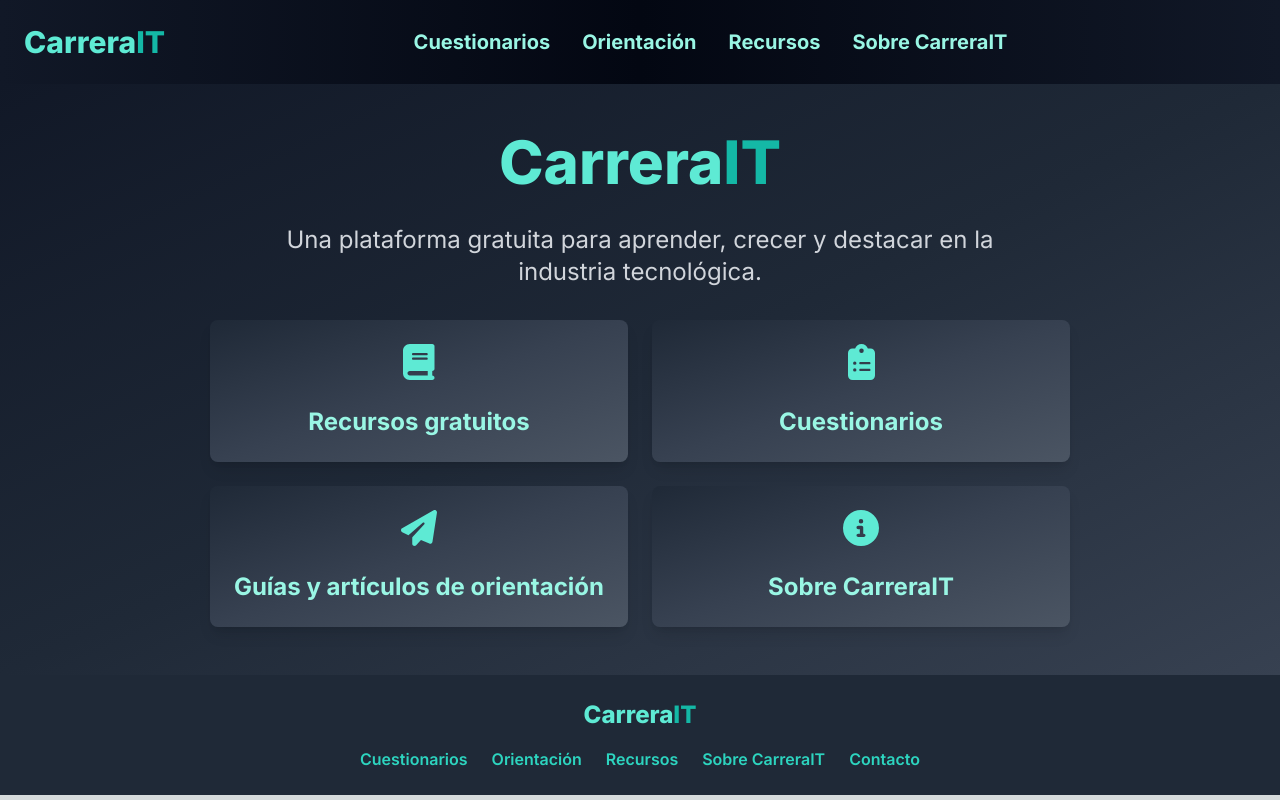
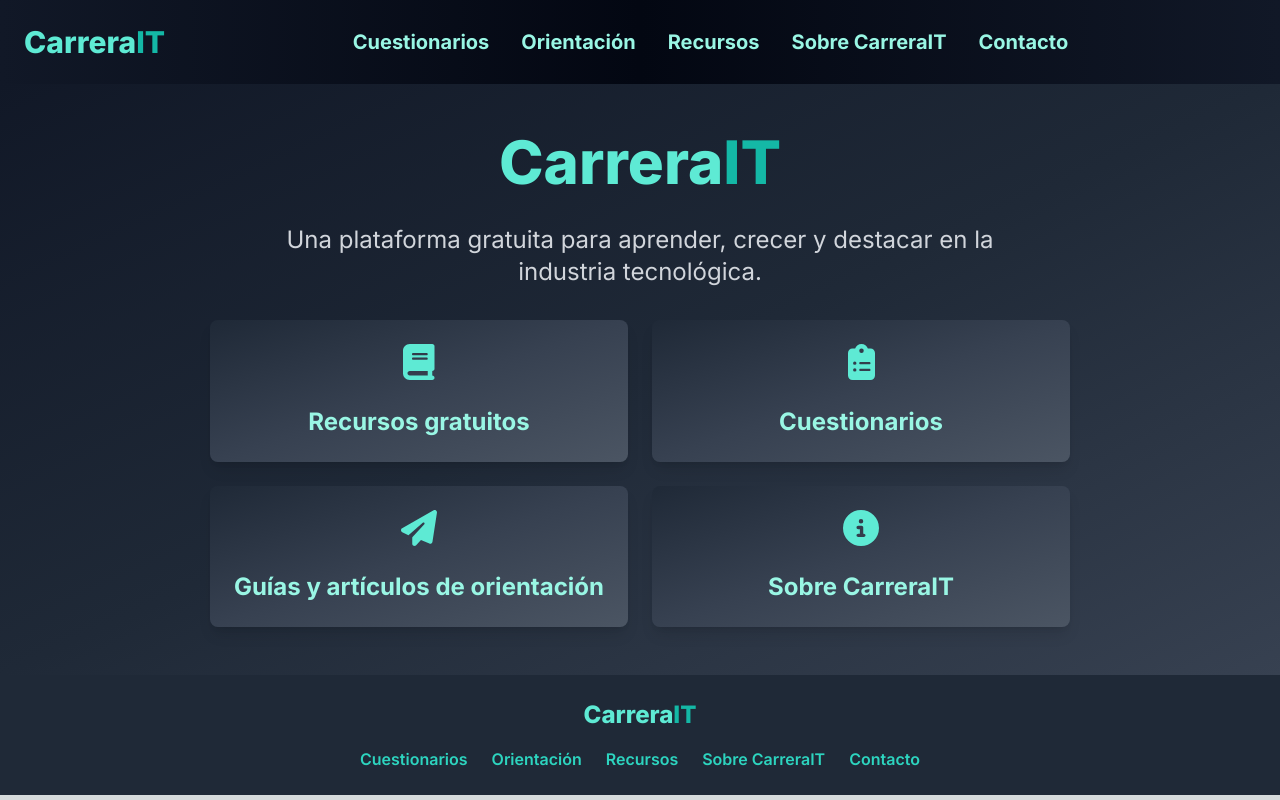
Before and after one commit to aronmilenait/carrerait-roadmap, a Next.js app in the folder carrerait-roadmap/: page / in a window 1280 px wide. Built offline with nearby package versions, Linux system fonts and the light colour scheme.

Commit message:
refactor: update navbar

```diff
--- a/carrerait-roadmap/src/app/components/Navbar.tsx
+++ b/carrerait-roadmap/src/app/components/Navbar.tsx
@@ -19,6 +19,14 @@ const Navbar = () => {
     "text-center",
     "text-lg sm:text-xl",
     "font-bold",
+  ];
+
+  const links = [
+    { href: "/cuestionario", label: "Cuestionarios" },
+    { href: "/orientacion", label: "Orientación" },
+    { href: "/recursos", label: "Recursos" },
+    { href: "/sobre-carrerait", label: "Sobre CarreraIT" },
+    { href: "/contacto", label: "Contacto" },
   ];
 
   return (
@@ -46,26 +54,17 @@ const Navbar = () => {
         } sm:flex sm:flex-grow sm:justify-center mt-4 sm:mt-0`}
       >
         <ul className="flex flex-col items-center space-y-4 sm:flex-row sm:space-y-0 sm:space-x-8">
-          <li>
-            <a href="/cuestionario" className={linkClasses.join(" ")}>
-              Cuestionarios
-            </a>
-          </li>
-          <li>
-            <a href="/orientacion" className={linkClasses.join(" ")}>
-              Orientación
-            </a>
-          </li>
-          <li>
-            <a href="/recursos" className={linkClasses.join(" ")}>
-              Recursos
-            </a>
-          </li>
-          <li>
-            <a href="/sobre-carrerait" className={linkClasses.join(" ")}>
-              Sobre CarreraIT
-            </a>
-          </li>
+          {links.map((link, index) => (
+            <li key={index}>
+              <a
+                href={link.href}
+                className={linkClasses.join(" ")}
+                onClick={toggleMenu}
+              >
+                {link.label}
+              </a>
+            </li>
+          ))}
         </ul>
       </div>
     </nav>
```
